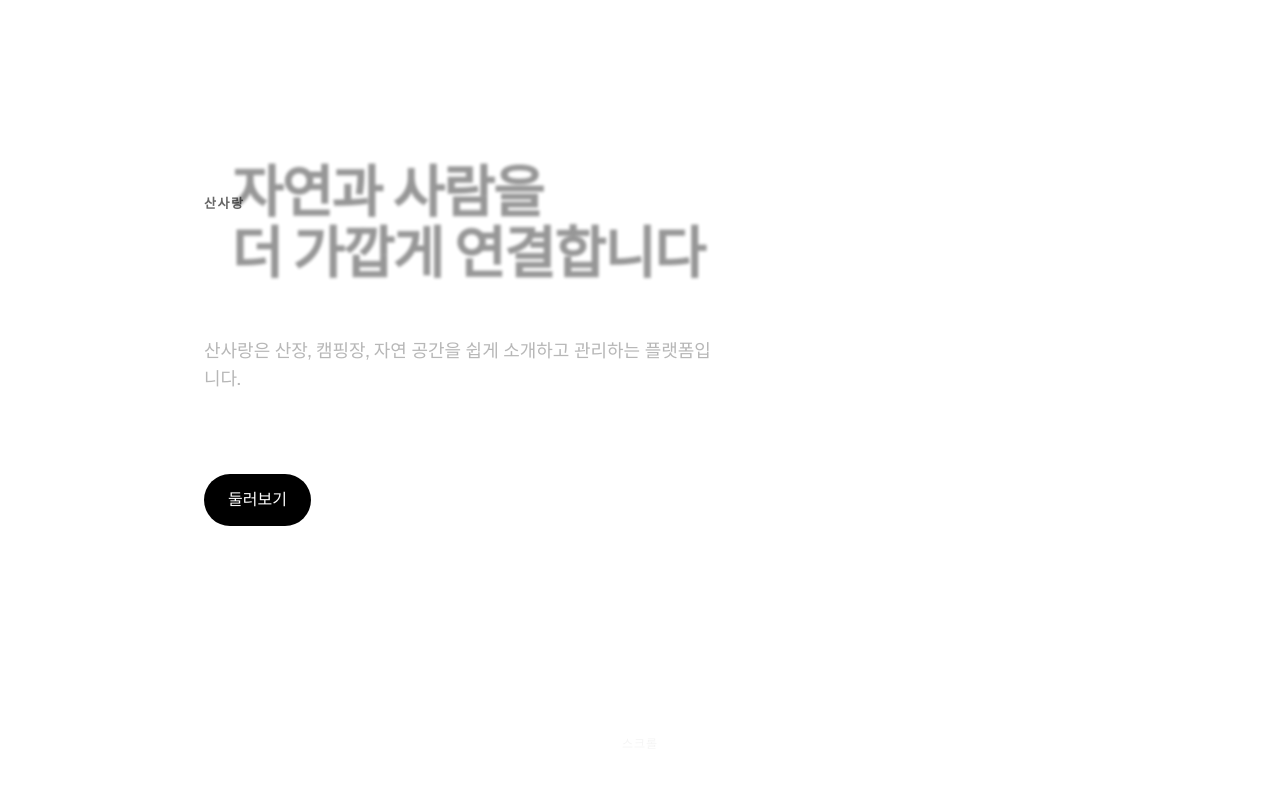
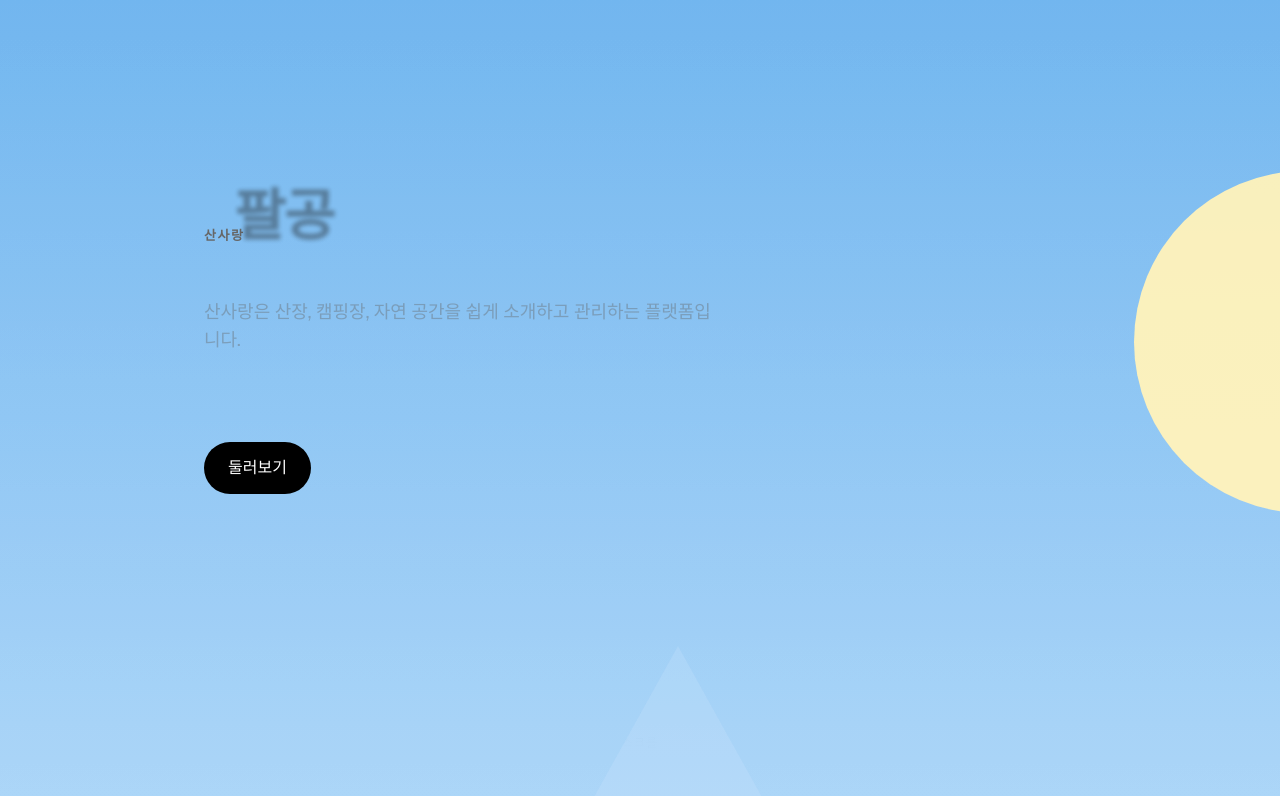
Before and after one commit to soh445/sansarang-1p4f, a Next.js app: page / in a window 1280 px wide. Shown: the top 796 px of the page. Built offline with nearby package versions, Linux system fonts and the light colour scheme.

Commit message:
toss ui update

```diff
--- a/app/home.css
+++ b/app/home.css
@@ -13,7 +13,25 @@
 .hero {
   view-timeline-name: --hero;
   view-timeline-axis: block;
-  height: 220vh;
+  height: 190vh;
+  position: relative;
+  overflow: hidden;
+}
+
+.hero__background {
+  position: absolute;
+  inset: 0;
+  background-image:
+    linear-gradient(rgba(12, 25, 34, 0.36), rgba(12, 25, 34, 0.24)),
+    url('/hero-photo.svg');
+  background-size: cover;
+  background-position: center;
+  background-repeat: no-repeat;
+  background-blend-mode: overlay;
+  filter: saturate(0.75) contrast(1.05);
+  opacity: 1;
+  pointer-events: none;
+  z-index: 0;
 }
 
 .hero__sticky {
--- a/app/page.tsx
+++ b/app/page.tsx
@@ -10,12 +10,12 @@ export default function Home() {
   return (
     <main className="home">
       <section className="hero" aria-label="소개">
+        <div className="hero__background" aria-hidden="true" />
         <div className="hero__sticky">
           <p className="hero__eyebrow">산사랑</p>
           <h1 className="hero__title">
-            자연과 사람을
+            팔공
             <br />
-            더 가깝게 연결합니다
           </h1>
           <p className="hero__lead">
             산사랑은 산장, 캠핑장, 자연 공간을 쉽게 소개하고 관리하는
```
Also changed, not shown: public/hero-photo.svg (added).
